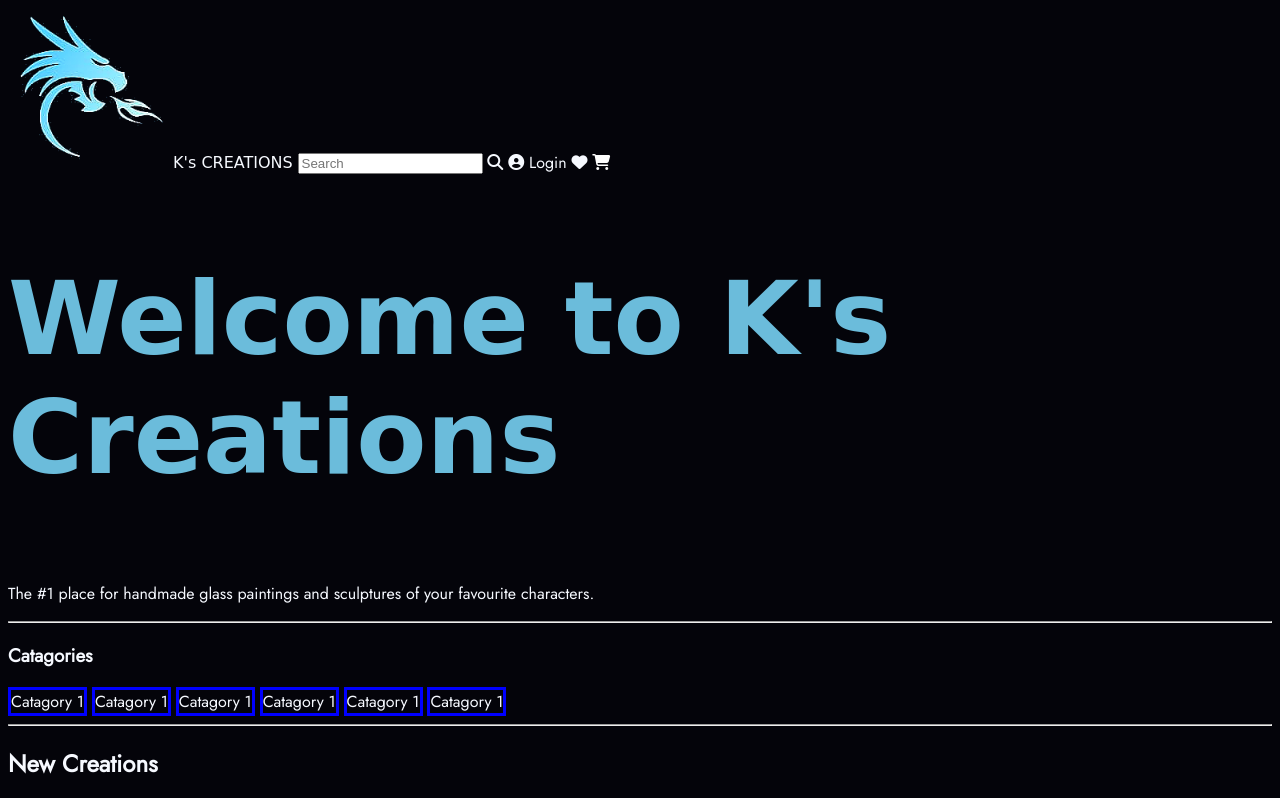
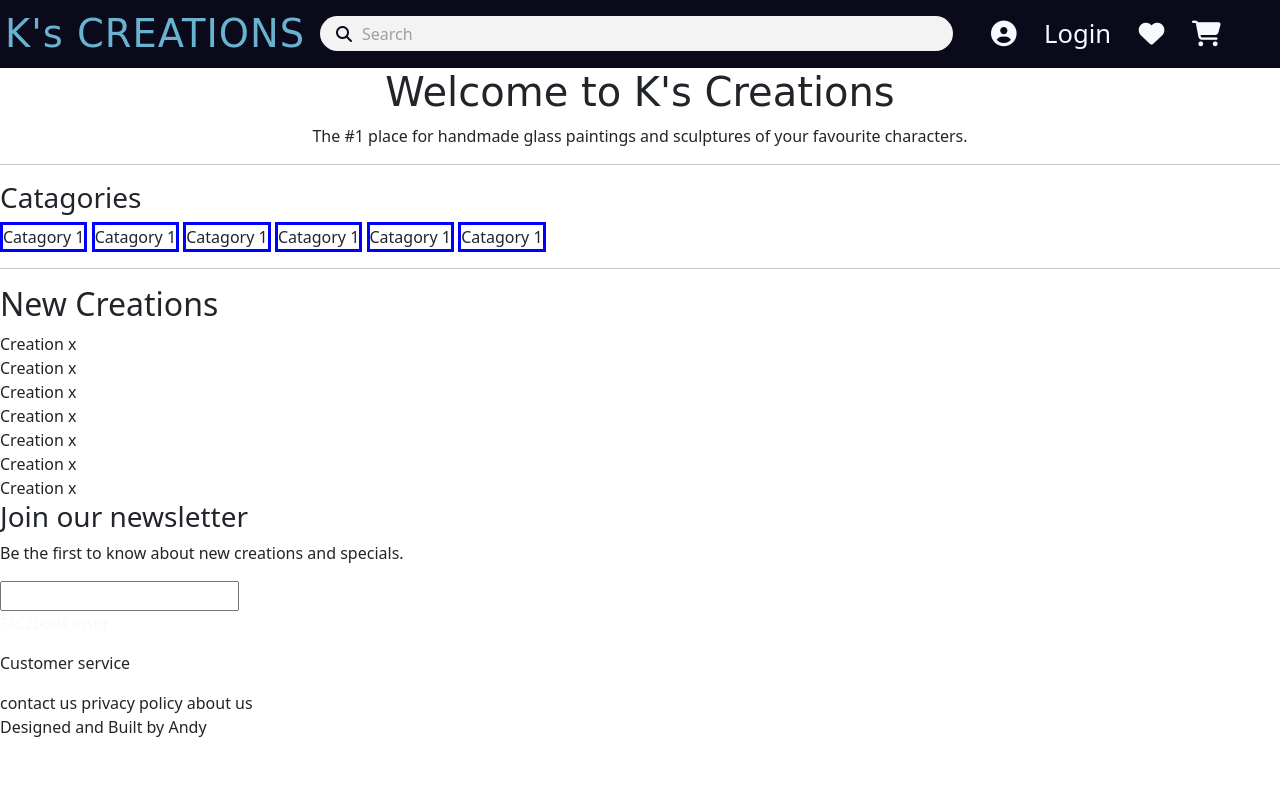
Before and after one commit to Andyyy429/krys-site, a plain HTML site: page index.html in a window 1280 px wide. Shown: the top 798 px of the page. Drawn offline with nearby package versions, Linux system fonts and the light colour scheme; a web font is replaced by a local one.

Commit message:
Navbar updated

```diff
--- a/index.html
+++ b/index.html
@@ -10,25 +10,26 @@
     <link rel="stylesheet" href="main.css">
     <link rel="icon" type="image/x-icon" href="media/logo_trans 1.png">
     <script src="https://kit.fontawesome.com/31407956fb.js" crossorigin="anonymous"></script>
+    <link href="https://cdn.jsdelivr.net/npm/bootstrap@5.3.0-alpha3/dist/css/bootstrap.min.css" rel="stylesheet" integrity="sha384-KK94CHFLLe+nY2dmCWGMq91rCGa5gtU4mk92HdvYe+M/SXH301p5ILy+dN9+nJOZ" crossorigin="anonymous">
 </head>
 
 <body>
+    <nav>
+        <a href="index.html">K's CREATIONS</a>
+        <div class="searchGroup">
+            <i class="fa-solid fa-magnifying-glass searchIcon"></i>
+            <input type="search" placeholder="Search" class="searchBar">
+        </div>
+        <div class="navIcons">
+            <i class="fa-solid fa-circle-user"></i>
+            <span>Login</span>
+            <i class="fa-solid fa-heart"></i>
+            <i class="fa-solid fa-cart-shopping"></i>
+        </div>
+    </nav>
     <header>
-        <section>
-            <div>
-                <a><img src="media/logo_trans 1.png"> K's CREATIONS</a>
-                <input type="search" placeholder="Search">
-                <i class="fa-solid fa-magnifying-glass"></i>
-                <i class="fa-solid fa-circle-user"></i>
-                <span>Login</span>
-                <i class="fa-solid fa-heart"></i>
-                <i class="fa-solid fa-cart-shopping" style="color: #ffffff;"></i>
-            </div>
-        </section>
-        <section>
-            <h1>Welcome to K's Creations</h1>
-            <p>The #1 place for handmade glass paintings and sculptures of your favourite characters.</p>
-        </section>
+        <h1>Welcome to K's Creations</h1>
+        <p>The #1 place for handmade glass paintings and sculptures of your favourite characters.</p>
     </header>
     <hr>
     <section>
--- a/main.css
+++ b/main.css
@@ -3,16 +3,16 @@
 
 * {
     box-sizing: border-box;
+
 }
 
 :root {
-    --darkb: #04040a;
+    --darkb: #0a0a1a;
     --whiteb: #f6f9ff;
-    --pblue: #6bbcdb;
+    --pblue: #69b3d1;
 }
 
 body {
-    background-color: var(--darkb);
     color: var(--whiteb);
     font-family: 'Jost', sans-serif;
 }
@@ -23,14 +23,84 @@ h1 {
     font-size: 8vw;
 }
 
-div a img {
-    height: 10em;
+nav a {
+    font-family: 'Germania One', cursive;
+    color: var(--pblue);
+    font-size: 3vw;
+    text-decoration: none;
+    margin: 5px 5px;
+    letter-spacing: 1px;
+    white-space:nowrap;
+    text-align: center;
 }
-div a {
-    font-family: 'Germania One', cursive;;
+
+nav {
+    background-color: var(--darkb);
+    display: grid;
+    grid-template-columns: auto 2fr 1fr;
+    column-gap: 10px;
+}
+i, nav div > span{
+    color: var(--whiteb);
+}
+
+.searchGroup {
+    display: flex;
+    line-height: 28px;
+    align-items: center;
+    position: relative;
+   }
+
+   .searchBar {
+    width: 100%;
+    height: 35px;
+    line-height: 28px;
+    padding: 0 1rem;
+    padding-left: 2.5rem;
+    border: 2px solid transparent;
+    border-radius: 20px;
+    outline: none;
+    background-color: #f3f3f4;
+    color: #0d0c22;
+    transition: .3s ease;
+   }
+
+   .searchBar::placeholder {
+    color: #9e9ea7;
+   }
+
+   .searchBar:focus, input:hover {
+    outline: none;
+    border-color: rgba(234,76,137,0.4);
+    background-color: #fff;
+    box-shadow: 0 0 0 4px rgb(234 76 137 / 10%);
+}
+
+.searchIcon {
+    position: absolute;
+    left: 1rem;
+    fill: #9e9ea7;
+    color: var(--darkb);
+    width: 1rem;
+    height: 1rem;
+}
+.searchIcon:hover{
+    cursor: pointer;
+}
+
+header {
+    text-align: center;
 }
 
 .main_catagory {
     display: inline-block;
     border: 3px blue solid;
 }
+.navIcons {
+    display: flex;
+    align-items: center;
+    font-size: 2vw;
+    justify-content: right;
+    padding-right: 10%;
+    justify-content: space-evenly;
+}
```
